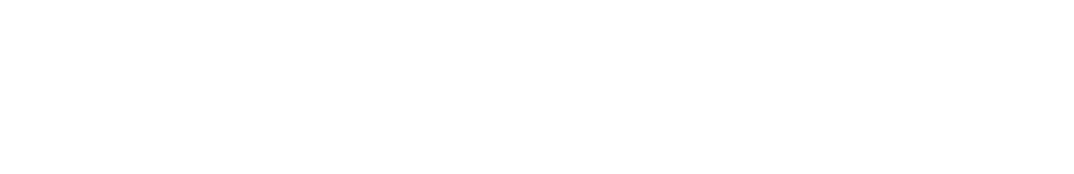
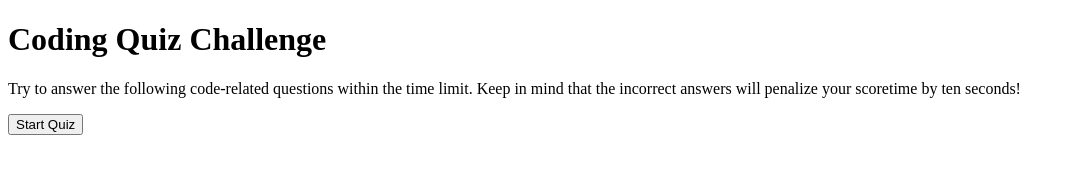
Before and after one commit to mattrward1030/Code-Quiz, a plain HTML site: page index.html in a window 1280 px wide. Shown: the whole page, without its empty margins (0-1074 px from the left). Drawn offline with Linux system fonts and the light colour scheme.

Commit message:
added boiler plate html and the starter template for the quiz

```diff
--- a/index.html
+++ b/index.html
@@ -8,6 +8,10 @@
 </head>
 
 <body>
+    <h1>Coding Quiz Challenge</h1>
+    <p>Try to answer the following code-related questions within the time limit. Keep in mind that the incorrect answers
+        will penalize your scoretime by ten seconds!</p>
+    <button type="submit" value="Submit">Start Quiz</button>
     <script src="./assets/JS/script.js"></script>
 </body>
 
```
Also changed, not shown: assets/JS/script.js (line endings or trailing spaces).
